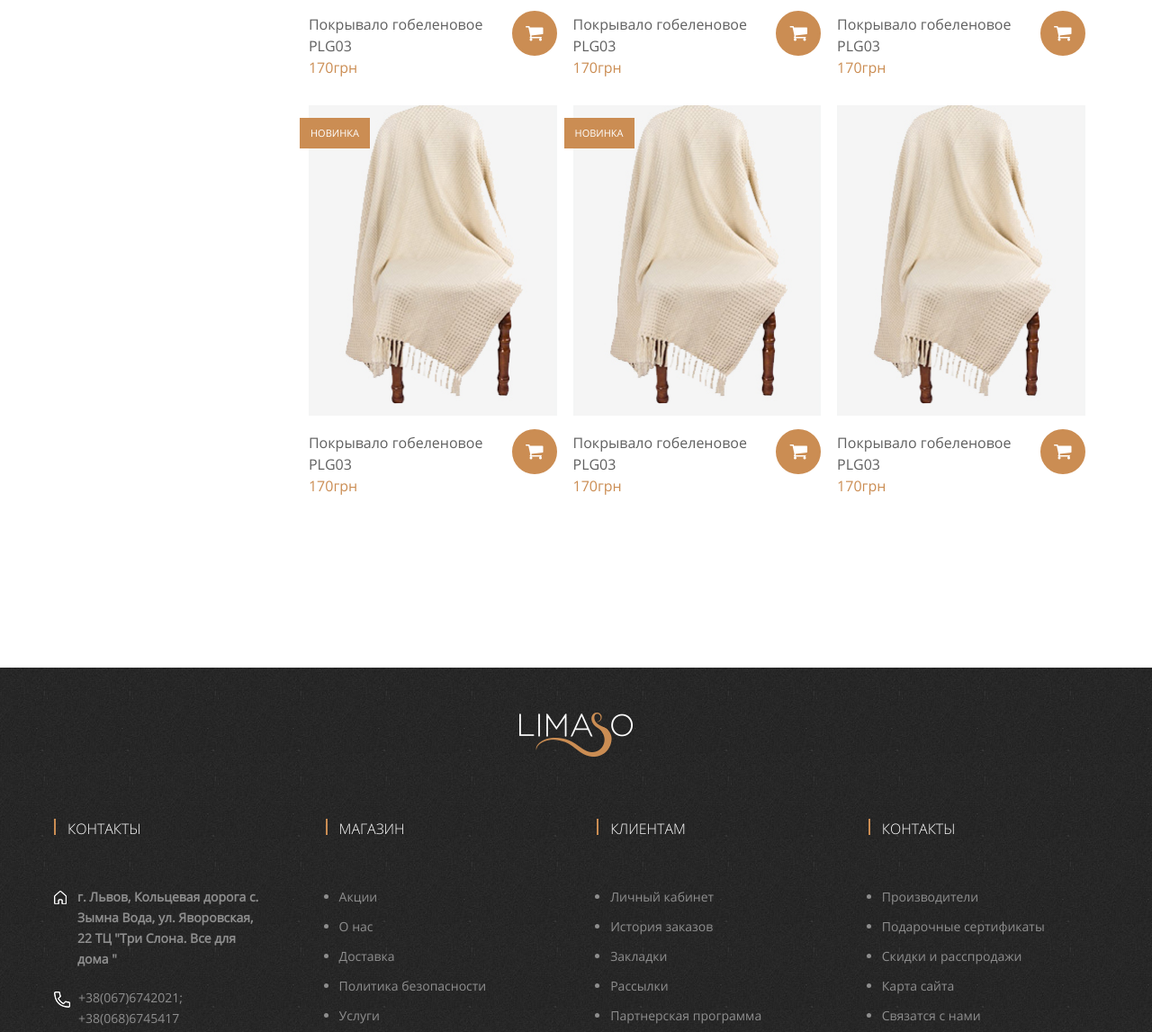
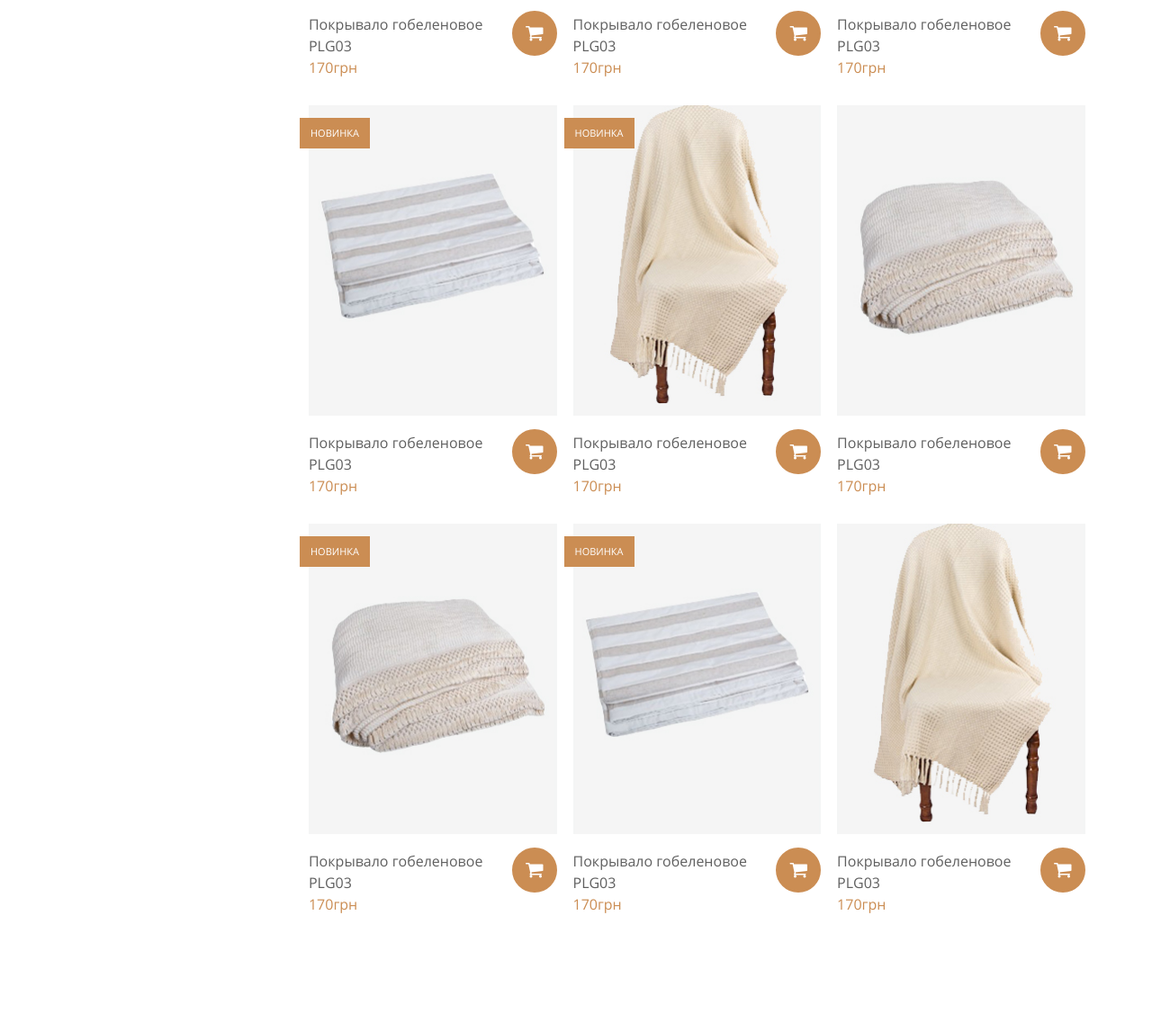
Before and after one commit to dzakhark/Limaso, a website: page app/index.html in a window 1280 px wide. Shown: the part 1174-2321 px from the top of the page at 90% size. Drawn offline with Linux system fonts and the light colour scheme.

Commit message:
Fixed bug with product img

```diff
--- a/app/index.html
+++ b/app/index.html
@@ -217,7 +217,7 @@
 				</div>
 				<div class="product-list">
 					<div class="product-item" data-new="true">
-						<div class="img"></div>
+						<div class="img bg-1"></div>
 						<div class="new">новинка</div>
 						<div class="bottom-panel">
 							<div class="description">
@@ -237,7 +237,7 @@
 					</div>
 
 					<div class="product-item" data-new="true">
-						<div class="img"></div>
+						<div class="img bg-2"></div>
 						<div class="new">новинка</div>
 						<div class="bottom-panel">
 							<div class="description">
@@ -257,7 +257,7 @@
 					</div>
 
 					<div class="product-item" data-new="true">
-						<div class="img"></div>
+						<div class="img bg-3"></div>
 						<div class="new">новинка</div>
 						<div class="bottom-panel">
 							<div class="description">
@@ -277,7 +277,7 @@
 					</div>
 
 					<div class="product-item" data-new="true">
-						<div class="img"></div>
+						<div class="img bg-3"></div>
 						<div class="new">новинка</div>
 						<div class="bottom-panel">
 							<div class="description">
@@ -297,7 +297,7 @@
 					</div>
 
 					<div class="product-item" data-new="true">
-						<div class="img"></div>
+						<div class="img bg-1"></div>
 						<div class="new">новинка</div>
 						<div class="bottom-panel">
 							<div class="description">
@@ -318,7 +318,68 @@
 
 
 					<div class="product-item" data-new="false">
-						<div class="img"></div>
+						<div class="img bg-2"></div>
+						<div class="new">новинка</div>
+						<div class="bottom-panel">
+							<div class="description">
+								<div class="name">
+									Покрывало гобеленовое PLG03
+								</div>
+								<div class="price brown">
+									170грн
+								</div>
+							</div>
+							<div class="buy">
+								<a href="#modal-form-buy" class="btn-buy">
+									<i class="fa fa-shopping-cart"></i>
+								</a>
+							</div>
+						</div>
+					</div>
+
+					<div class="product-item" data-new="true">
+						<div class="img bg-2"></div>
+						<div class="new">новинка</div>
+						<div class="bottom-panel">
+							<div class="description">
+								<div class="name">
+									Покрывало гобеленовое PLG03
+								</div>
+								<div class="price brown">
+									170грн
+								</div>
+							</div>
+							<div class="buy">
+								<a href="#modal-form-buy" class="btn-buy">
+									<i class="fa fa-shopping-cart"></i>
+								</a>
+							</div>
+						</div>
+					</div>
+
+					<div class="product-item" data-new="true">
+						<div class="img bg-3"></div>
+						<div class="new">новинка</div>
+						<div class="bottom-panel">
+							<div class="description">
+								<div class="name">
+									Покрывало гобеленовое PLG03
+								</div>
+								<div class="price brown">
+									170грн
+								</div>
+							</div>
+							<div class="buy">
+								<a href="#modal-form-buy" class="btn-buy">
+									<i class="fa fa-shopping-cart"></i>
+								</a>
+							</div>
+						</div>
+					</div>
+
+
+					<div class="product-item" data-new="false">
+						<div class="img bg-1"></div>
 						<div class="new">новинка</div>
 						<div class="bottom-panel">
 							<div class="description">
--- a/app/sass/main.scss
+++ b/app/sass/main.scss
@@ -513,7 +513,6 @@ button.hamburger {
 .product-list {
 	display: flex;
 	flex-wrap: wrap;
-	//align-content: flex-start;
 	margin: 30px -1% 0 -1%;
 }
 
@@ -525,11 +524,28 @@ button.hamburger {
 	.img {
 		width: 100%;
 		height: 345px;
-		background: url("../img/prod-1.jpg");
-		background-repeat: no-repeat;
-		background-size: contain;
-		background-position: center;
-		background-color: #f4f5f5;
+		&.bg-1 {
+			background: url("../img/prod-1.jpg");
+			background-repeat: no-repeat;
+			background-size: contain;
+			background-position: center;
+			background-color: #f4f5f5;
+		}
+		&.bg-2 {
+			background: url("../img/prod-2.jpg");
+			background-repeat: no-repeat;
+			background-size: contain;
+			background-position: center;
+			background-color: #f4f5f5;
+		}
+		&.bg-3 {
+			background: url("../img/prod-3.jpg");
+			background-repeat: no-repeat;
+			background-size: contain;
+			background-position: center;
+			background-color: #f4f5f5;
+		}
+
 	}
 
 	.new {
```
Also changed, not shown: app/css/main.min.css.
